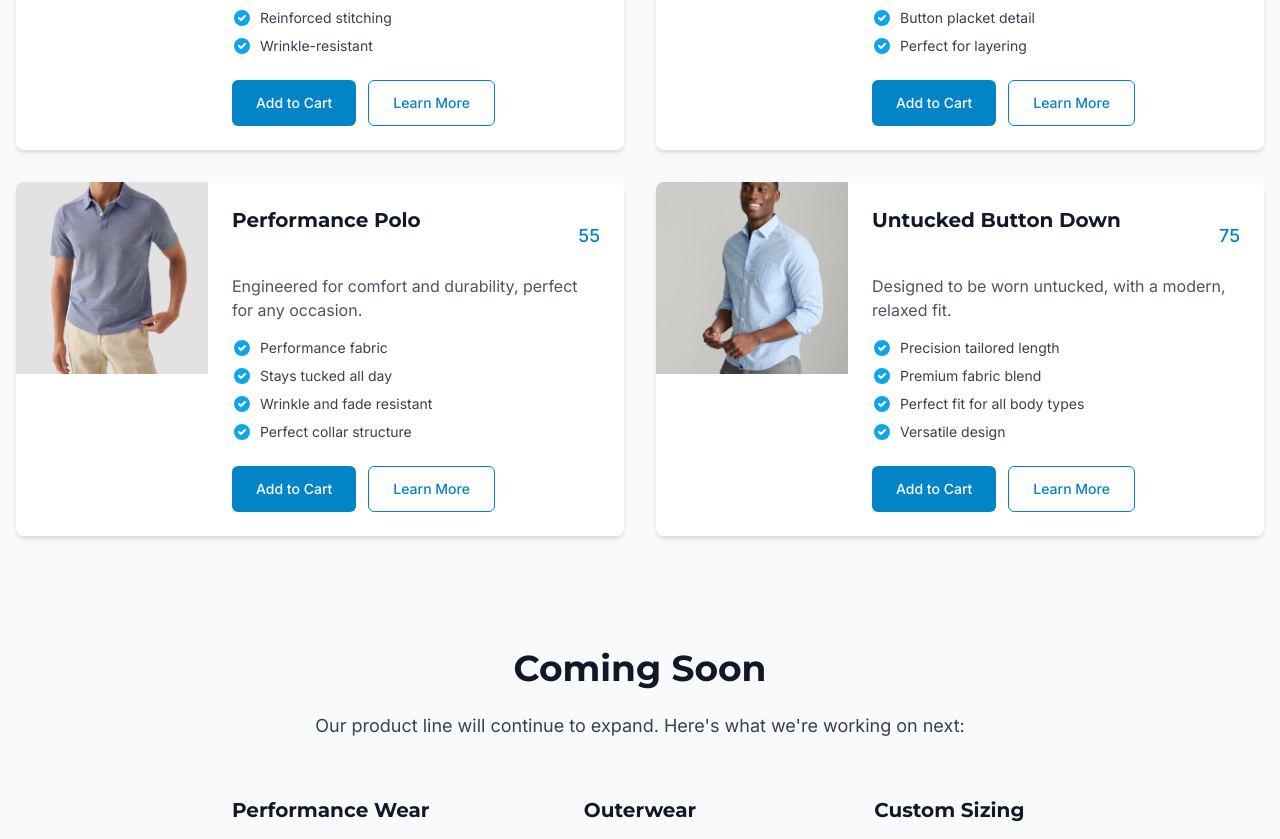
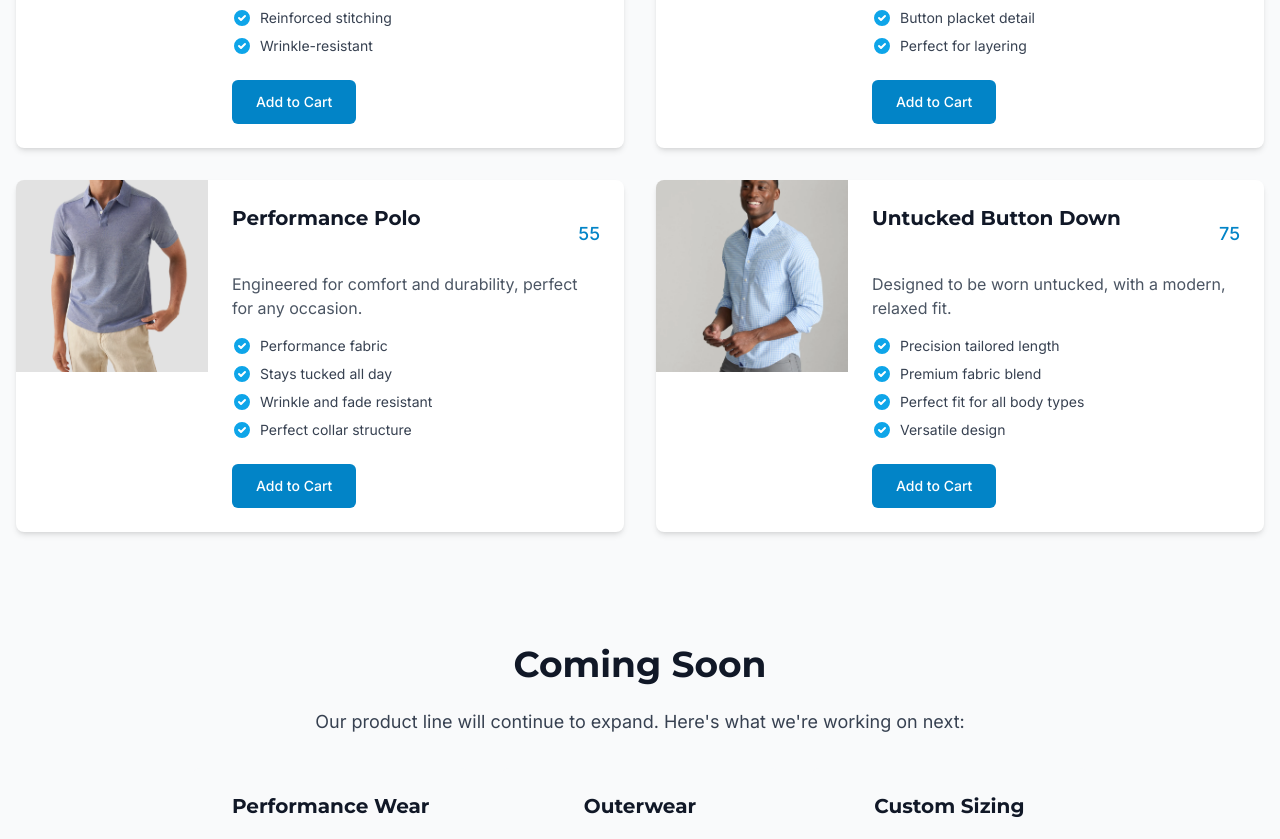
Before and after one commit to Babylon77/us-brand, a Next.js app: page /us-brand/products in a window 1280 px wide. Shown: the part 880-1719 px from the top of the page. Built offline with nearby package versions, Linux system fonts and the light colour scheme.

Commit message:
Remove Learn More link to fix build error

```diff
--- a/pages/products.js
+++ b/pages/products.js
@@ -98,9 +98,6 @@ export default function Products() {
                       >
                         Add to Cart
                       </button>
-                      <Link href={product.href} className="btn btn-outline text-sm">
-                        Learn More
-                      </Link>
                     </div>
                   </div>
                 </div>
```
